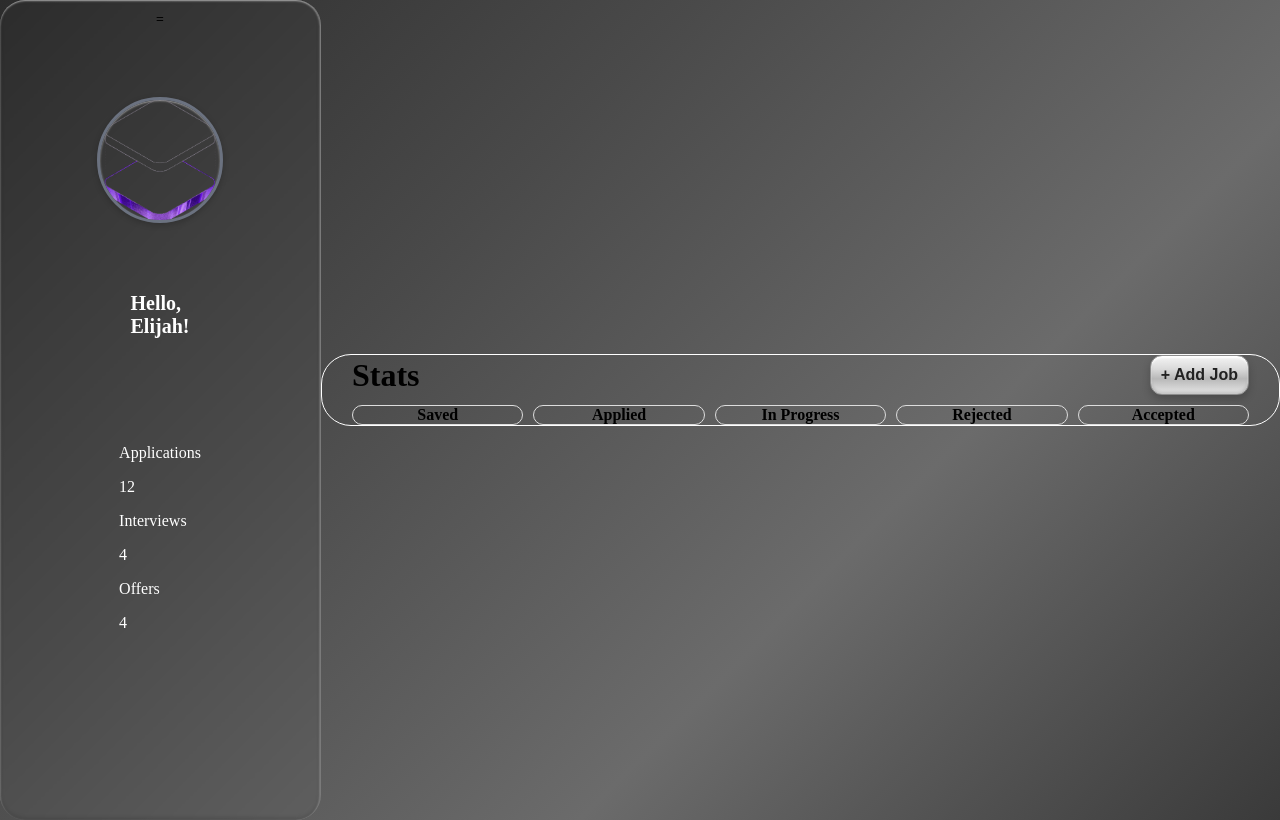
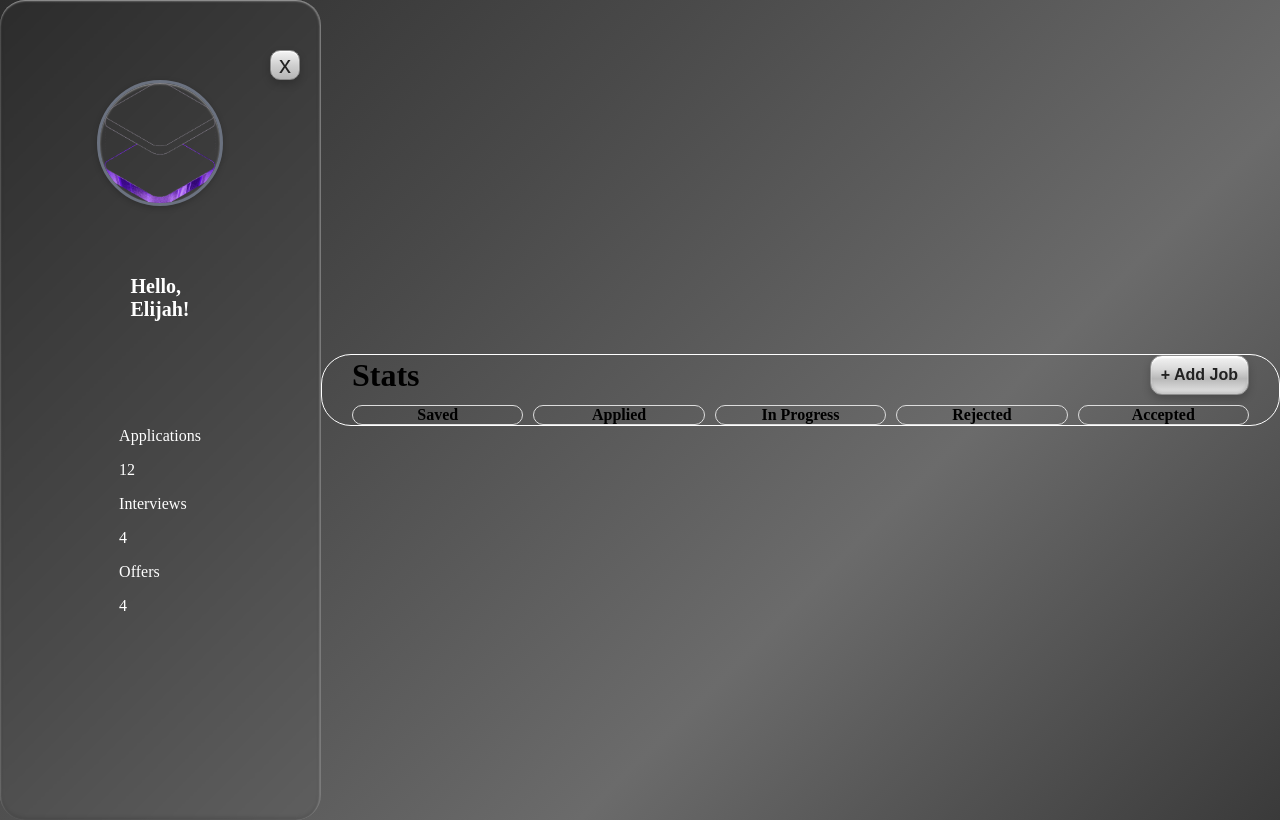
Before and after one commit to ElijahSWilliams/jobTracker, a React (Vite) app: page / in a window 1280 px wide. Built offline with nearby package versions, Linux system fonts and the light colour scheme.

Commit message:
Sidebar Open and Close feature working

```diff
--- a/src/App.tsx
+++ b/src/App.tsx
@@ -8,17 +8,24 @@ import profileImage from "./assets/hero.png"
 import { Routes, Route } from 'react-router-dom'
 
 function App() {
-  const [count, setCount] = useState(0)
+  const [sidebarOpen, setSideBarOpen] = useState(true);
+
+
+  /* FUNCTIONS */
+  const toggleSidebar = () => {
+    setSideBarOpen(prev => !prev);
+  }
 
   return (
 
     <div className='app'>
 
-      <Profile name="Elijah" image={profileImage} stats={[
+      <Profile open={sidebarOpen} name="Elijah" toggleSidebar={toggleSidebar} image={profileImage} stats={[
         { label: "Applications", value: 12 },
         { label: "Interviews", value: 4 },
         { label: "Offers", value: 4 }
       ]} />
+
       <div className='app__main'>
         <Routes>
           <Route path='/' element={<Main />} />
--- a/src/Main/Main.tsx
+++ b/src/Main/Main.tsx
@@ -20,7 +20,7 @@ function Main({ }: MainProps) {
         <div className="main">
             <div className="main__header">
                 <h1 className="main__title">Stats</h1>
-                <button className="main__add-button"> + Add Job</button>
+                <button className="main__add-button">+ Add Job</button>
             </div>
 
 
--- a/src/Profile/Profile.css
+++ b/src/Profile/Profile.css
@@ -21,14 +21,61 @@
 
   box-shadow:
   inset 0 1px 2px rgba(255, 255, 255, 0.6),
-  inset 0 -2px 4px rgba(0, 0, 0, 0.15)
+  inset 0 -2px 4px rgba(0, 0, 0, 0.15);
+
+  transition: transform 0.3s ease;
 }
 
 .profile__toggle {
-  background: transparent;
+  position: fixed;
+  top: 50px;
+  right: 20px;
 
-  border: none;
+  width: 30px;
+  height: 30px;
 
+  display: flex;
+  align-items: center;
+  justify-content: center;
+
+  border: 1px solid #8a8a8a;
+  border-radius: 10px;
+
+  background: linear-gradient(
+    to bottom,
+    #f5f5f5,
+    #d0d0d0,
+    #b5b5b5
+  );
+
+  color: #222;
+  font-size: 24px;
+  cursor: pointer;
+
+  box-shadow:
+    0 4px 8px rgba(0, 0, 0, 0.2),
+    inset 0 1px 1px rgba(255, 255, 255, 0.9);
+
+  transition: transform 0.2s ease, box-shadow 0.2s ease;
+}
+
+.profile__toggle:hover {
+  transform: translateY(-2px);
+  box-shadow:
+    0 6px 12px rgba(0, 0, 0, 0.25),
+    inset 0 1px 1px rgba(255, 255, 255, 1);
+}
+
+.profile__toggle:active {
+  transform: translateY(1px);
+}
+
+.profile-open {
+  transform: translateX(0);
+}
+
+.profile-closed {
+  transform: translateX(-220px);
 }
 
 .profile__image-wrapper {
--- a/src/Profile/Profile.tsx
+++ b/src/Profile/Profile.tsx
@@ -1,3 +1,4 @@
+import { useState } from "react";
 import "./Profile.css"
 
 
@@ -9,19 +10,41 @@ type Stat = {
 type ProfileProps = {
     name: string; /* Username */
     image: string; /* Profile pic */
+    open: boolean;
+    toggleSidebar: () => void;
     stats: Stat[];
 };
 
-function Profile({ name, image, stats }: ProfileProps) {
+function Profile({ open, name, image, toggleSidebar, stats }: ProfileProps) {
+    const [profileImage, setProfileImage] = useState(image);
+
+
+
+    /* FUNCTIONS */
+    function handleImageChange(event: React.ChangeEvent<HTMLInputElement>) {
+        const file = event.target.files?.[0]; //loof for files in event object and grab first one
+
+        if (!file) return; //if no file, exit
+
+        const url = URL.createObjectURL(file); //create URL with react keywords??
+
+        setProfileImage(url); //set image to url
+
+    }
+
+
+
     return (
-        <div className="profile">
-            <button className="profile__toggle">=</button>
+
+        <aside className={`profile ${open ? "profile-open" : "profile-closed"}`}>
+            <button className="profile__toggle" onClick={toggleSidebar}>x</button>
 
             <label className="profile__image-wrapper">
                 <img src={image} alt={`${name}'s Profile`} className="profile__image" />
-                <input type="file" hidden />
+                <input type="file" accept="image/*" hidden onChange={handleImageChange} />
             </label>
 
+            {/* DISPLAY USER NAME */}
             <h1 className="profile__name">
                 Hello, <br></br>  {name}!
             </h1>
@@ -36,7 +59,7 @@ function Profile({ name, image, stats }: ProfileProps) {
                     </div>
                 ))}
             </div>
-        </div>
+        </aside>
     );
 }
 
```
